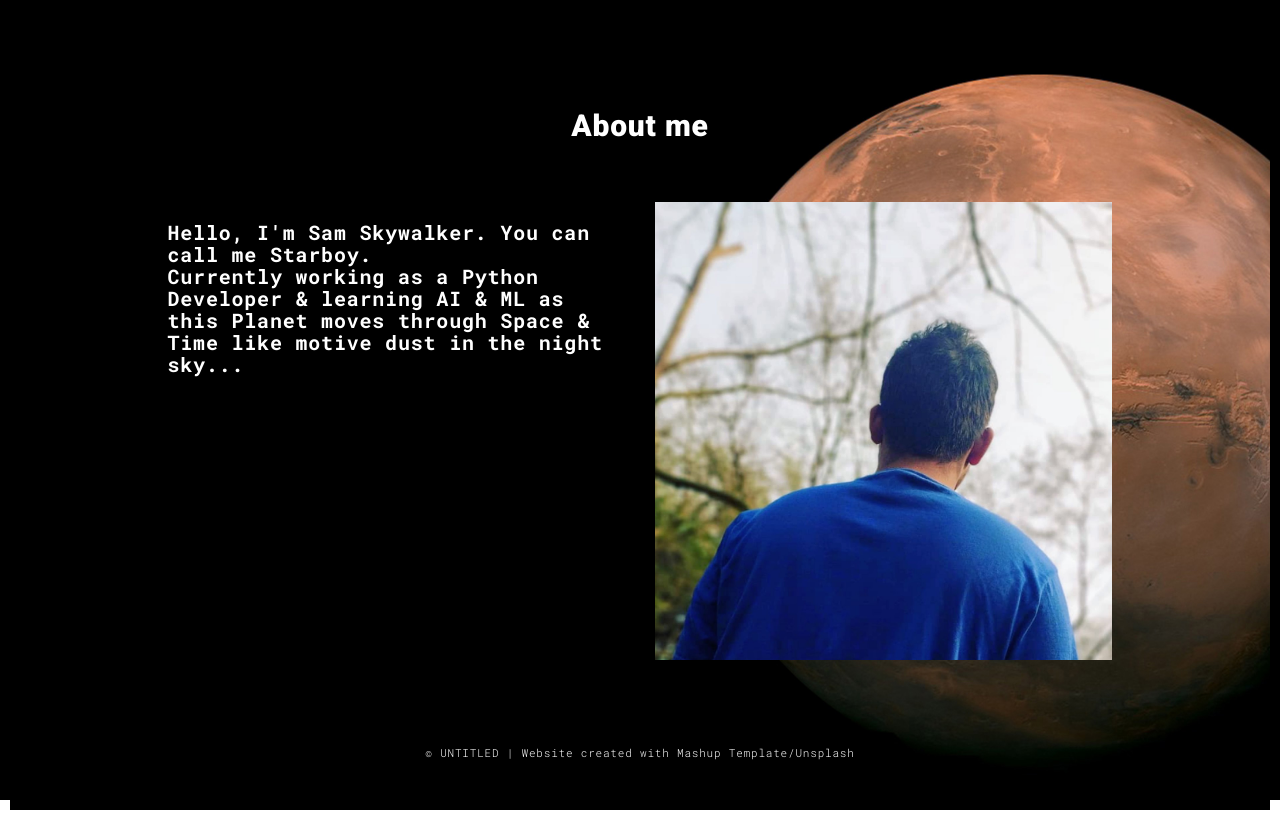
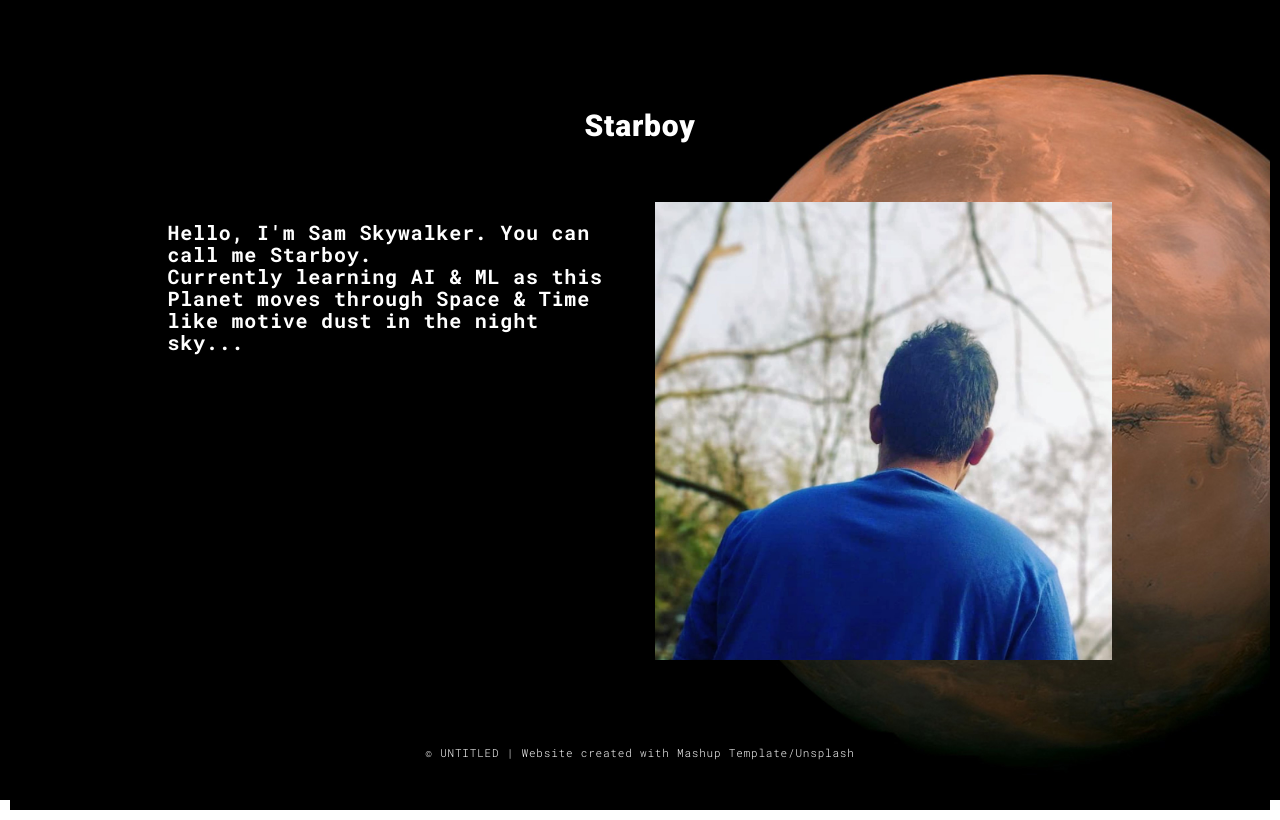
Before and after one commit to skywalkerSam/skywalkerSam.github.io-Legacy, a plain HTML site: page about.html in a window 1280 px wide. Drawn offline with Linux system fonts and the light colour scheme.

Commit message:
January updates

```diff
--- a/about.html
+++ b/about.html
@@ -26,14 +26,14 @@
         <div class="row">
           <div class="col-xs-12">
             <div class="section-container-spacer text-center">
-              <h1 class="h2">About me</h1>
+              <h1 class="h2">Starboy</h1>
             </div>
 
             <div class="row">
               <div class="col-md-10 col-md-offset-1">
                 <div class="row">
                   <div class="col-xs-12 col-md-6">
-                    <h3>Hello, I'm Sam Skywalker. You can call me Starboy. <br> Currently working as a Python Developer & learning AI & ML as this Planet moves through Space & Time like motive dust in the night sky...
+                    <h3>Hello, I'm Sam Skywalker. You can call me Starboy. <br> Currently learning AI & ML as this Planet moves through Space & Time like motive dust in the night sky...
                     </h3>
 
                   </div>
```
Also changed, not shown: index.html (+4 -2 lines), src/web-icon.ico (deleted), src/web-icon.png (added).
